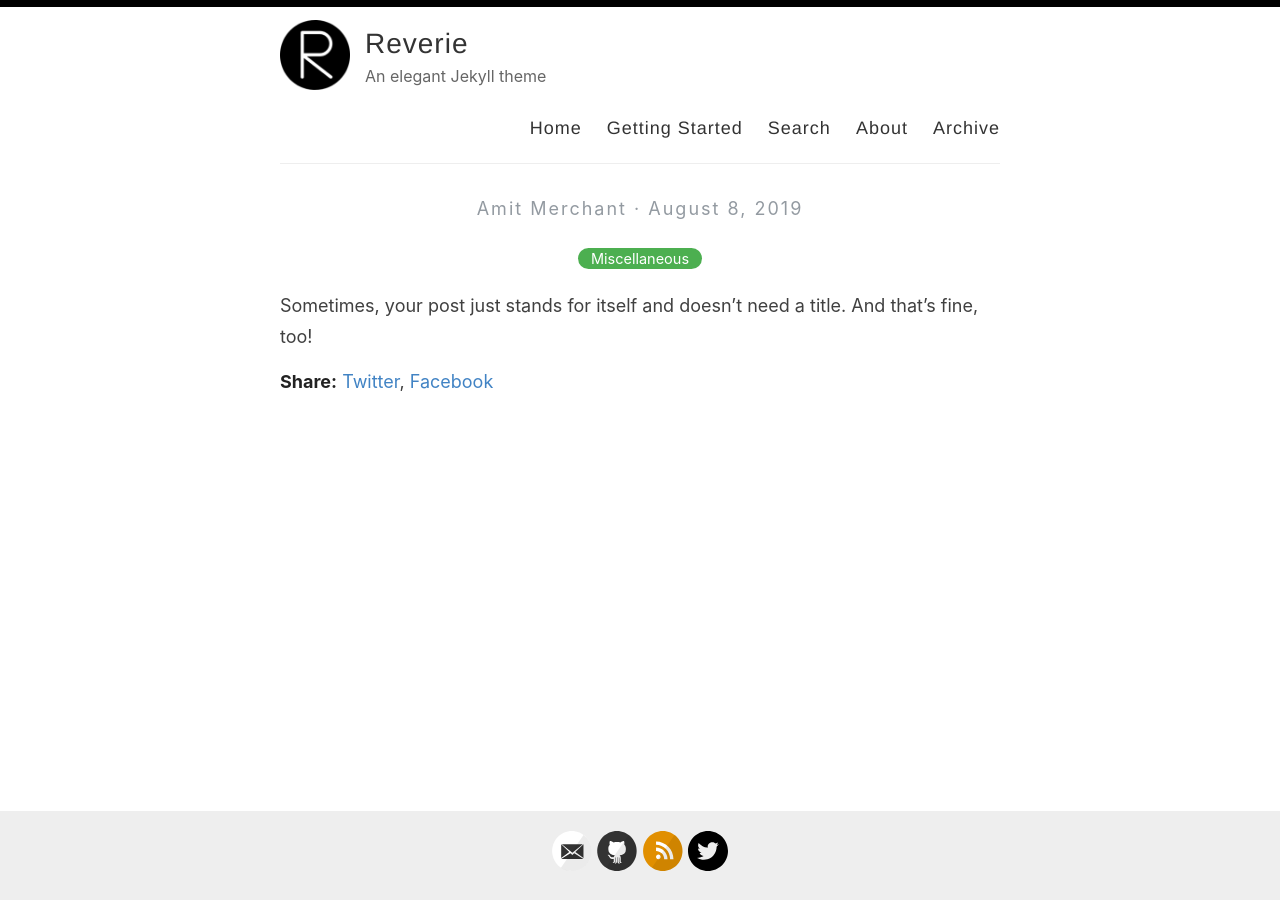
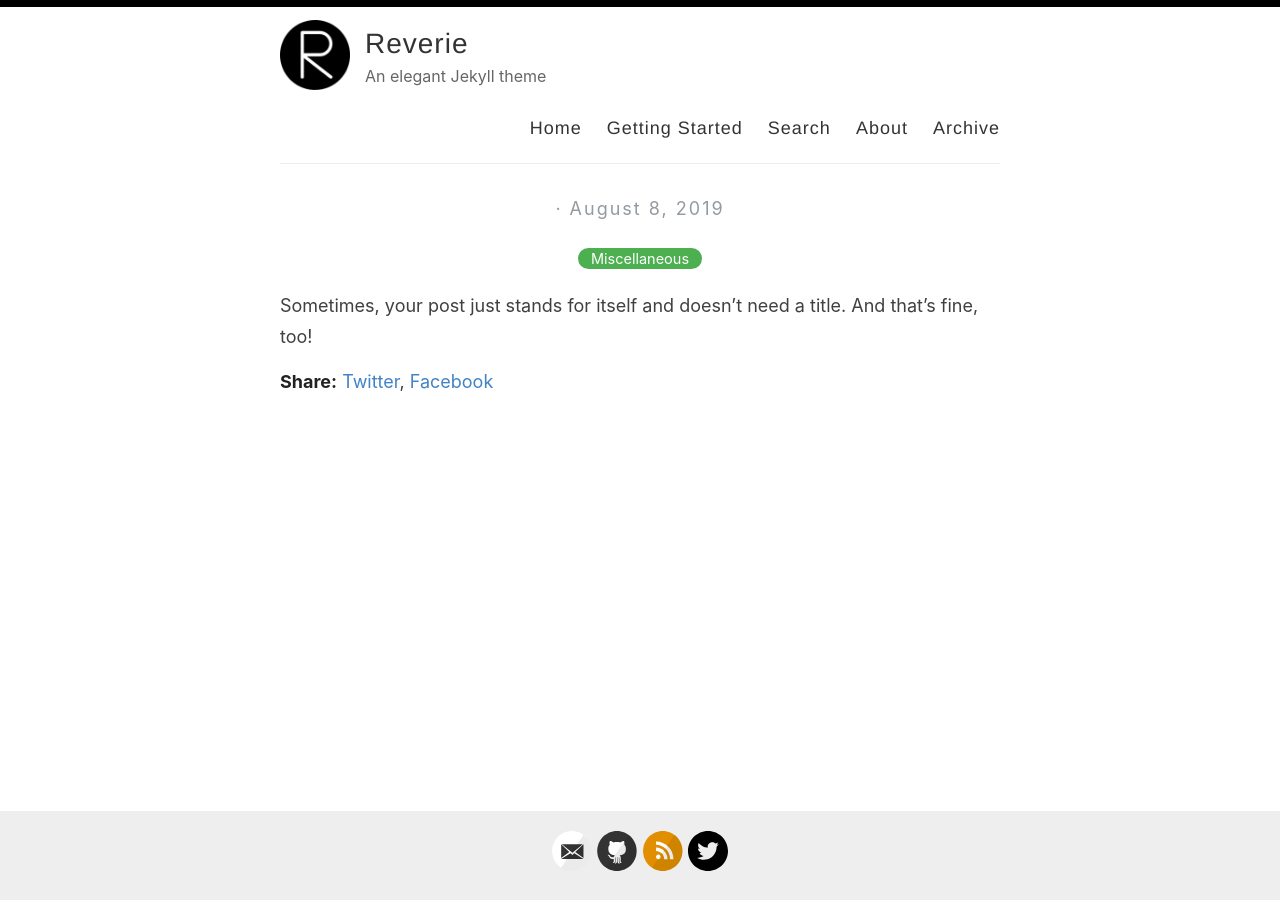
Before and after one commit to gabrielamaciassolis/gabrielamaciassolisV2.github.io, a Jekyll site: the page built from _posts/2019-08-08-no-title-posts.md, in a window 1280 px wide. Built offline with Jekyll 4.4.1, drawn with Linux system fonts in a browser that asks for light colours; part of the change alters nothing that is shown.

Commit message:
Update _config.yml

```diff
--- a/_config.yml
+++ b/_config.yml
@@ -6,7 +6,7 @@
 name: Reverie
 
 # Name of the author
-author: Amit Merchant
+author:
 
 # Short bio or description (displayed in the header)
 description: An elegant Jekyll theme
@@ -41,21 +41,21 @@ footer-links:
 disqus:
 
 # Enter your Google Analytics web tracking code (e.g. UA-2110908-2) to activate tracking
-google_analytics: UA-43339302-11
+google_analytics:
 
 # For newer "GA4" analytics, use the following instead of the "UA" entry above
-#google_analytics_ga4: G-GABC1DEFG
+#google_analytics_ga4:
 
 # Your website URL (e.g. http://amitmerchant1990.github.io or http://www.amitmerchant.com)
 # Used for Sitemap.xml and your RSS feed
 url: http://www.amitmerchant.com/reverie
-enforce_ssl: https://www.amitmerchant.com/reverie
+enforce_ssl:
 
 # If you're hosting your site at a Project repository on GitHub pages
 # (http://yourusername.github.io/repository-name)
 # and NOT your User repository (http://yourusername.github.io)
 # then add in the baseurl here, like this: "/repository-name"
-baseurl: "/reverie"
+baseurl: "/gabrielamaciassolis.github.io"
 
 #
 # !! You don't need to change any of the configuration flags below !!
```
